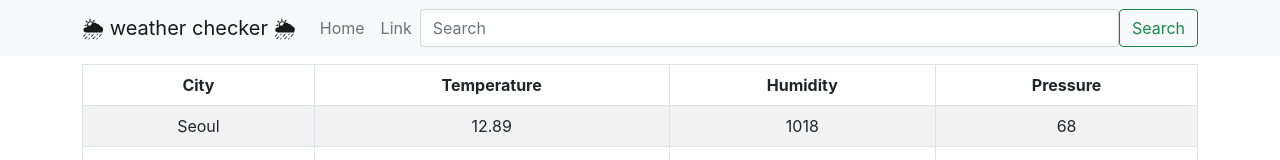
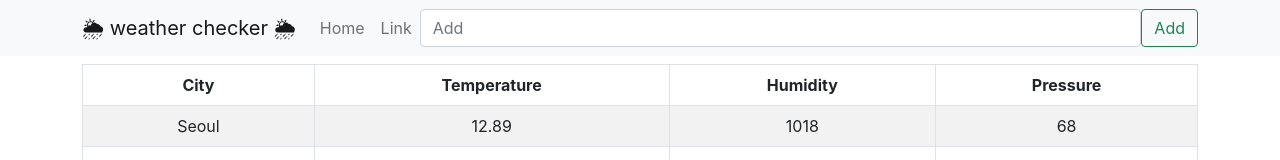
Before and after one commit to leyuri/react-weather-check, a React (Create React App) app: page / in a window 1280 px wide. Shown: the top 160 px of the page. Built offline with nearby package versions, Linux system fonts and the light colour scheme.

Commit message:
Add useState to manage value state, useDispatch to pass actions as props

```diff
--- a/src/components/SearchBar.js
+++ b/src/components/SearchBar.js
@@ -1,7 +1,12 @@
-import React from 'react';
+import React, { useState } from 'react';
+import { useDispatch } from 'react-redux'
 import { Navbar, Container, Nav, Form, Button } from 'react-bootstrap';
 
 export default function SearchBar() {
+
+    const [name, setName] = useState(""); // 첫 시작은 빈값
+    const dispatch = useDispatch()
+
     return (
         <Navbar bg="light" expand="lg">
             <Container>
@@ -17,13 +22,19 @@ export default function SearchBar() {
                         <Nav.Link href="#action2">Link</Nav.Link>
                     </Nav>
                     <Form.Control
-                        type="search"
-                        placeholder="Search"
+                        type="text"
+                        placeholder="Add"
                         className="mr-2"
-                        aria-label="Search"
-
+                        aria-label="Add"
+                        value={name}
+                        onChange={(event) => {
+                            setName(event.target.value);
+                        }}
                     />
-                    <Button variant="outline-success">Search</Button>
+                    <Button
+                        variant="outline-success"
+                        onClick={() => dispatch({ type: 'ADD_CITY', payload: name})}
+                    >Add</Button>
                 </Navbar.Collapse>
             </Container>
 
--- a/src/reducers/index.js
+++ b/src/reducers/index.js
@@ -41,6 +41,9 @@ const initialState = {
 };
 const reducer = produce((state, action) => {
     switch(action.type) {
+        case 'ADD_CITY' :
+            state.cities.push(action.payload);
+            break;
         default:
             break;
     }
```
